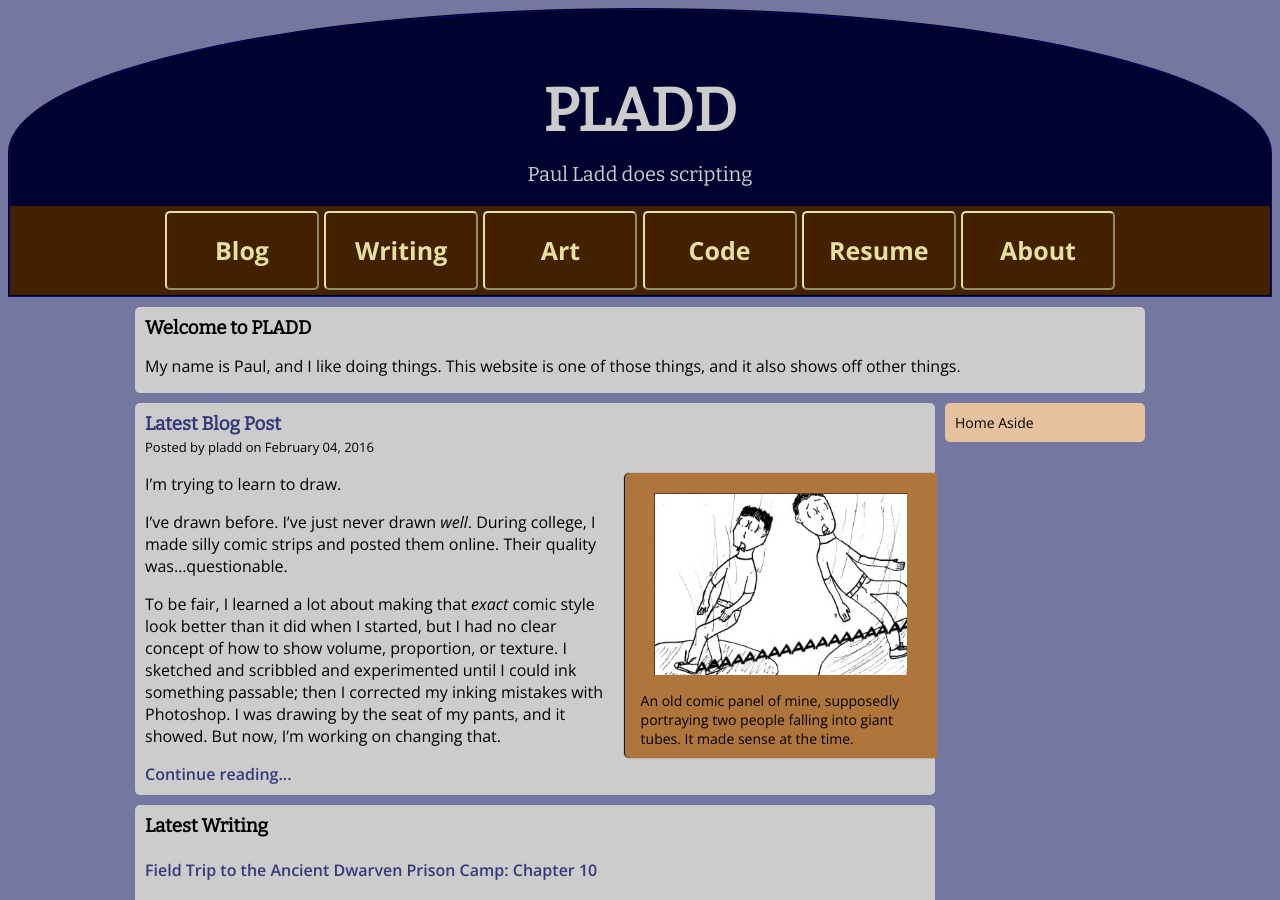
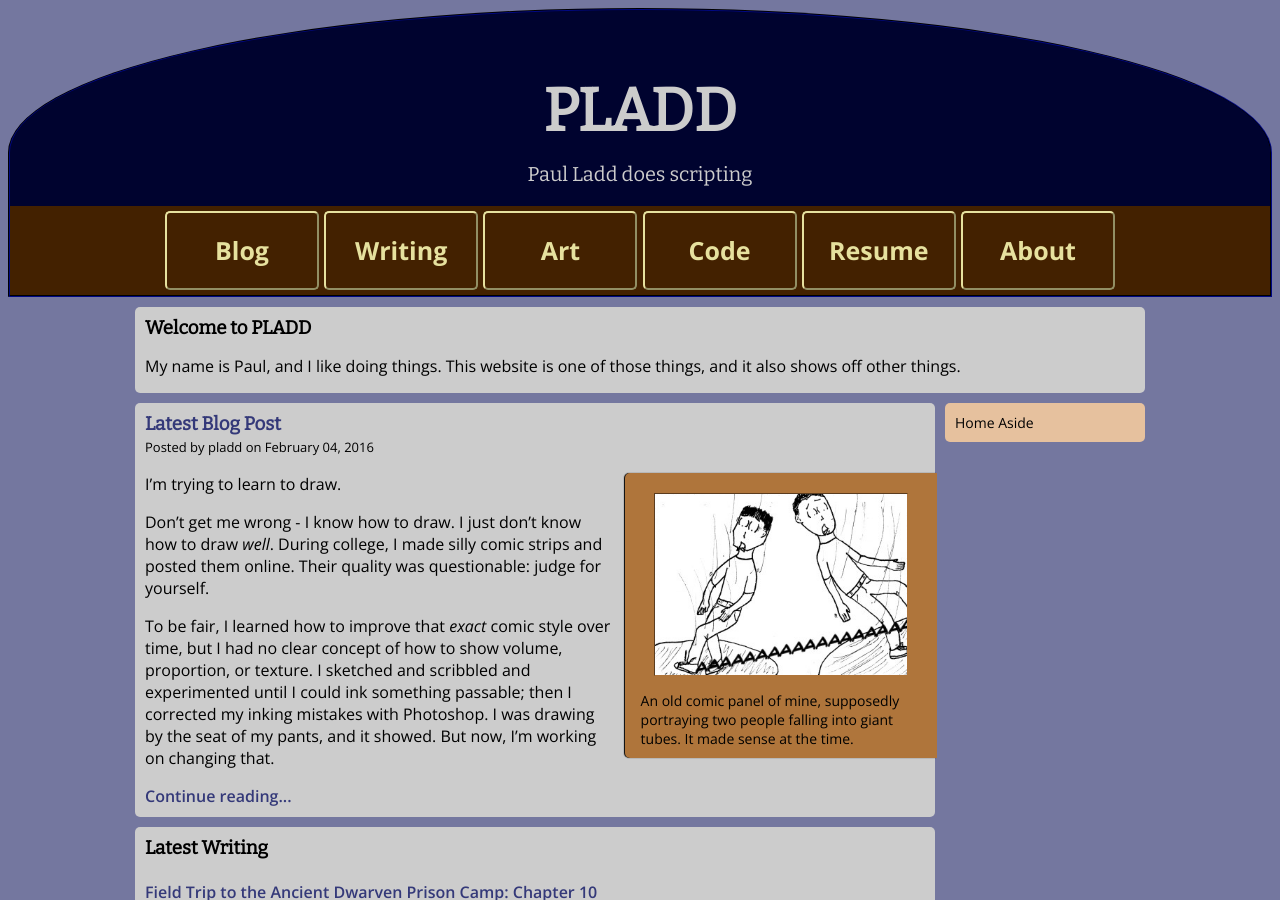
Before and after one commit to itspladd/personal-website-old, a Jekyll site: the page built from index.html, in a window 1280 px wide and 900 px high. Built offline with Jekyll 4.4.1, drawn with Linux system fonts in a browser that asks for light colours.

Commit message:
Wording edits

```diff
--- a/blog/_posts/2016-02-04-drawing-protip-textures-suck.md
+++ b/blog/_posts/2016-02-04-drawing-protip-textures-suck.md
@@ -13,9 +13,9 @@ author: pladd
 
 I'm trying to learn to draw.
 
-I've drawn before. I've just never drawn _well_. During college, I made silly comic strips and posted them online. Their quality was...questionable.
+Don't get me wrong - I know how to draw. I just don't know how to draw _well_. During college, I made silly comic strips and posted them online. Their quality was questionable: judge for yourself.
 
-To be fair, I learned a lot about making that _exact_ comic style look better than it did when I started, but I had no clear concept of how to show volume, proportion, or texture. I sketched and scribbled and experimented until I could ink something passable; then I corrected my inking mistakes with Photoshop. I was drawing by the seat of my pants, and it showed. But now, I'm working on changing that.
+To be fair, I learned how to improve that _exact_ comic style over time, but I had no clear concept of how to show volume, proportion, or texture. I sketched and scribbled and experimented until I could ink something passable; then I corrected my inking mistakes with Photoshop. I was drawing by the seat of my pants, and it showed. But now, I'm working on changing that.
 
 <!--more-->
 
@@ -28,7 +28,7 @@ To be fair, I learned a lot about making that _exact_ comic style look better th
 
 I recently discovered Irshad Karim's excellent [Draw A Box](http://www.drawabox.com) lessons, which start with the _absolute_ basics. Lines. Planes. Ellipses. Practice. Get that arm to know what the hell to do when your brain wants a line from _here_ to _there_. No, of COURSE your arm doesn't want to draw a straight line. Your arm is stupid. Learn how to tell your stupid, stupid arm to shut up and draw what your smart brain wants.
 
-I was making visible progress. My lines got straighter. My planes looked less like beanbag chairs and more like planes. I was truckin'. And then I started working on [dissections](http://drawabox.com/lesson/2).
+It took time, but I made visible progress. My lines got straighter. My planes looked less like beanbag chairs and more like planes. I was truckin'. And then I started working on [dissections](http://drawabox.com/lesson/2).
 
 "Oh, cool!" I said to myself, young and nai&#776;ve. "Finally, I can start drawing real-world object patterns!"
 
@@ -56,6 +56,6 @@ _I did not have it figured out._ I took more notes. I attempted to uncover the G
 
 It looks like a texture. It looks rough and uncomfortable. It does not look like leather. I realized that I had drawn in an area of the drawing that was supposed to be empty space instead of a texture.
 
-It's a learning process, of course. I know that I'll get better as I practice. But for the moment, my arm would like a word with my brain about who is smart and who is stupid.
+It's a learning process, of course. I know that I'll get better at this sort of thing as I continue to practice. But for the moment, my arm would like a word with my brain about who is smart and who is stupid.
 
 -Paul
```
Also changed, not shown: other parts of blog/_posts/2016-02-04-drawing-protip-textures-suck.md (+2 -2 lines).
